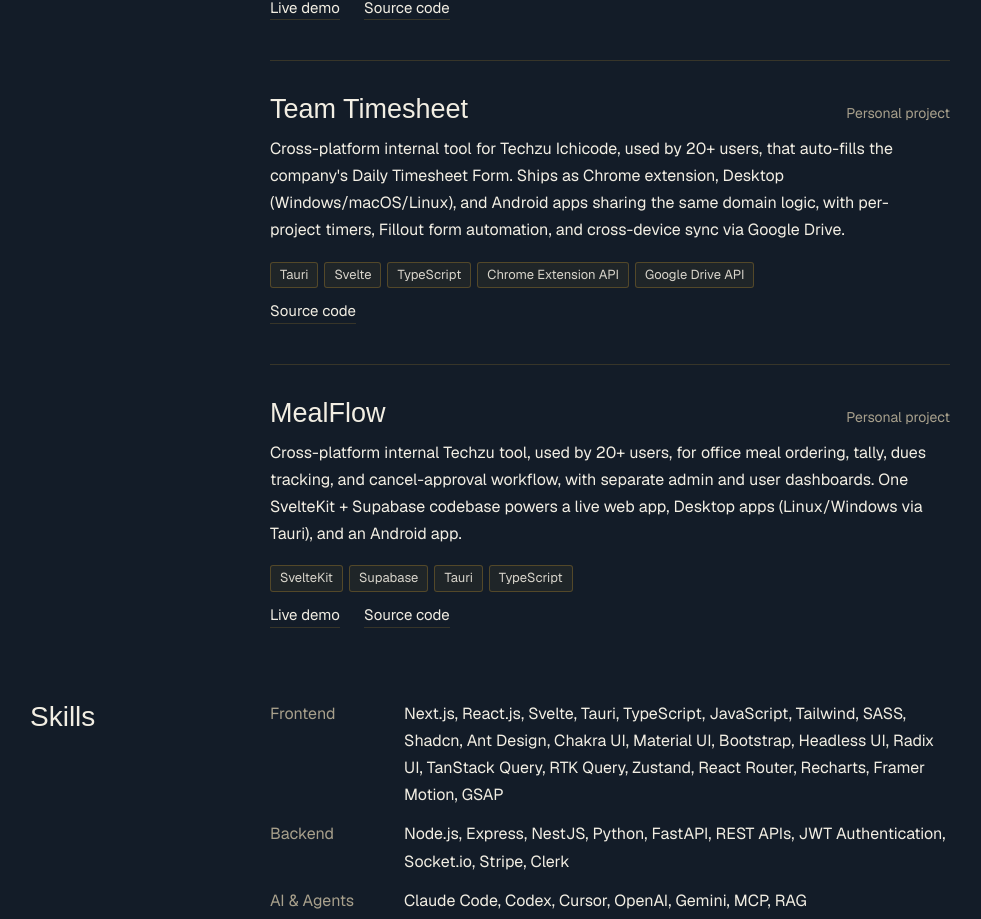
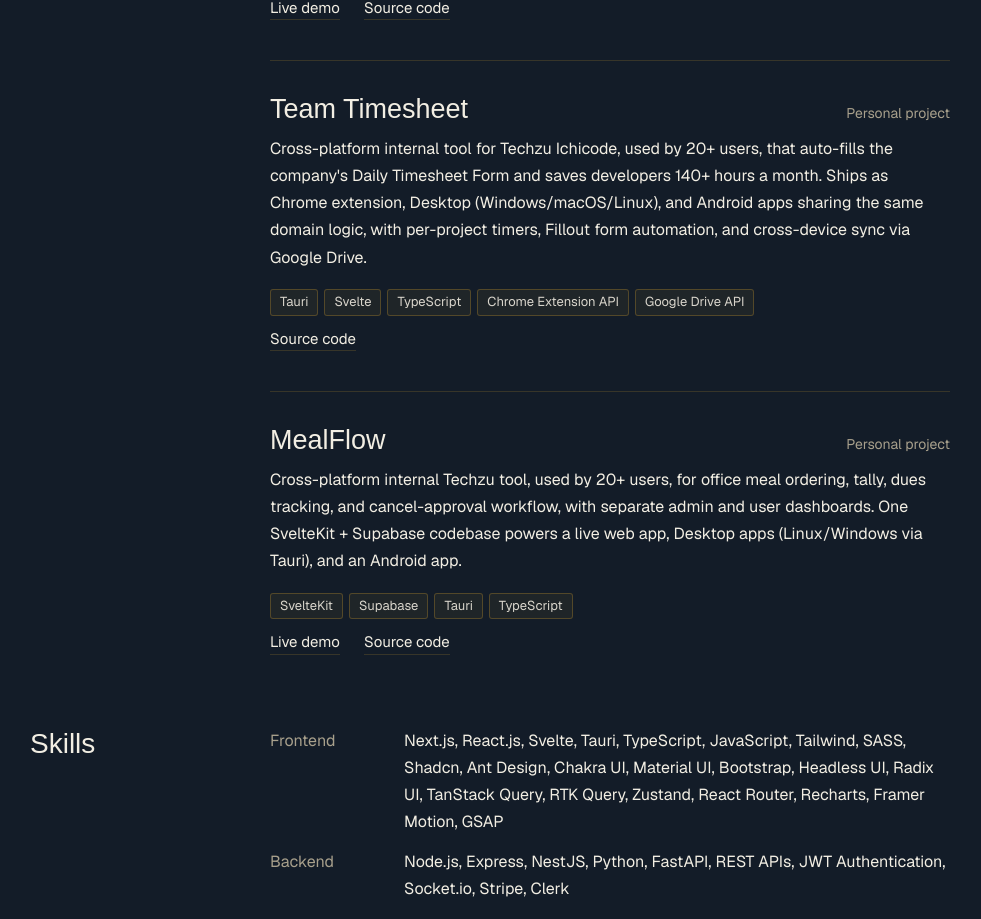
Before and after one commit to Srabon444/portfolio, a Next.js app: page /pro in a window 1280 px wide. Shown: the part 4377-5296 px from the top of the page, without its empty margins (150-1131 px from the left). Built offline with nearby package versions, Linux system fonts and the light colour scheme; a web font is replaced by a local one.

Commit message:
Show that Team Timesheet saves developers 140+ hours a month

```diff
--- a/src/data/portfolioData.ts
+++ b/src/data/portfolioData.ts
@@ -176,7 +176,7 @@
   {
     id: 3,
     title: "Team Timesheet",
-    description: "Cross-platform internal tool for Techzu Ichicode, used by 20+ users, that auto-fills the company's Daily Timesheet Form. Ships as Chrome extension, Desktop (Windows/macOS/Linux), and Android apps sharing the same domain logic, with per-project timers, Fillout form automation, and cross-device sync via Google Drive.",
+    description: "Cross-platform internal tool for Techzu Ichicode, used by 20+ users, that auto-fills the company's Daily Timesheet Form and saves developers 140+ hours a month. Ships as Chrome extension, Desktop (Windows/macOS/Linux), and Android apps sharing the same domain logic, with per-project timers, Fillout form automation, and cross-device sync via Google Drive.",
     technologies: ["Tauri", "Svelte", "TypeScript", "Chrome Extension API", "Google Drive API"],
     image: "/images/timesheet-1.png",
     demoLink: "",
```
